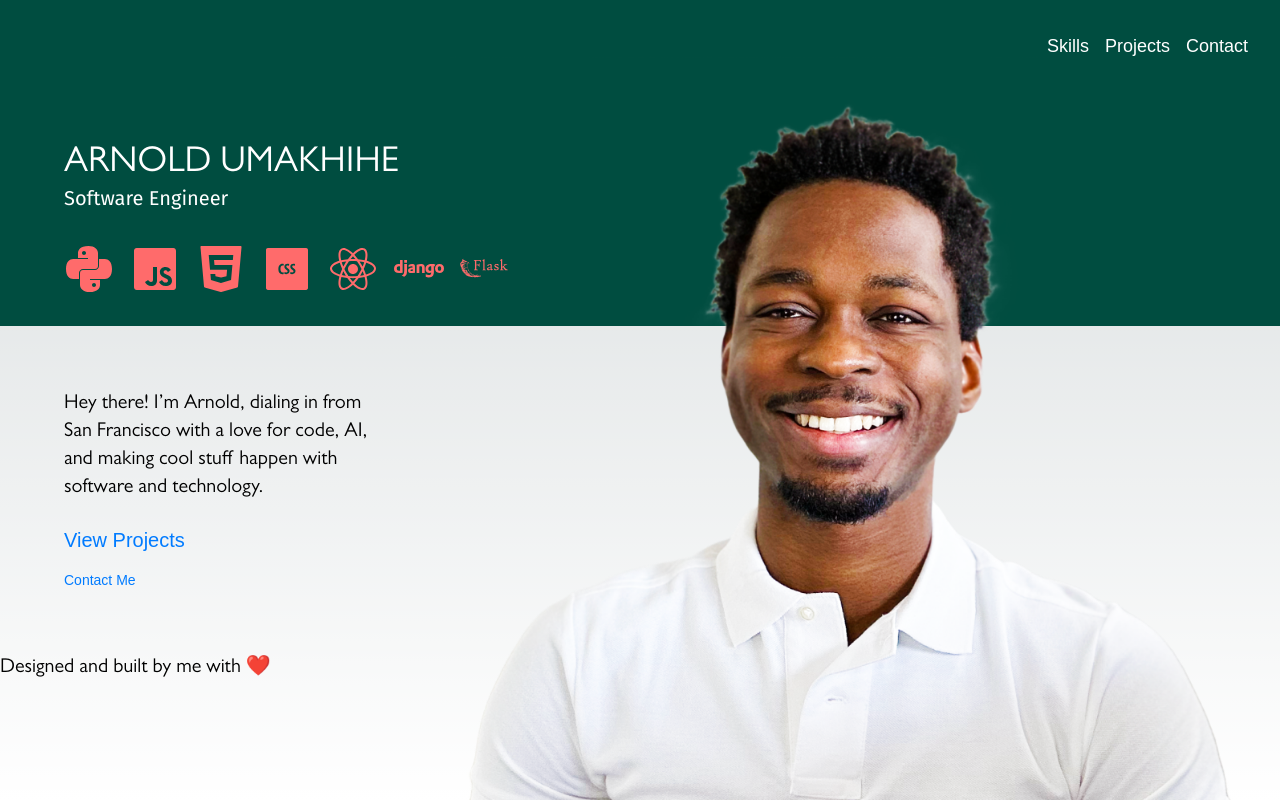
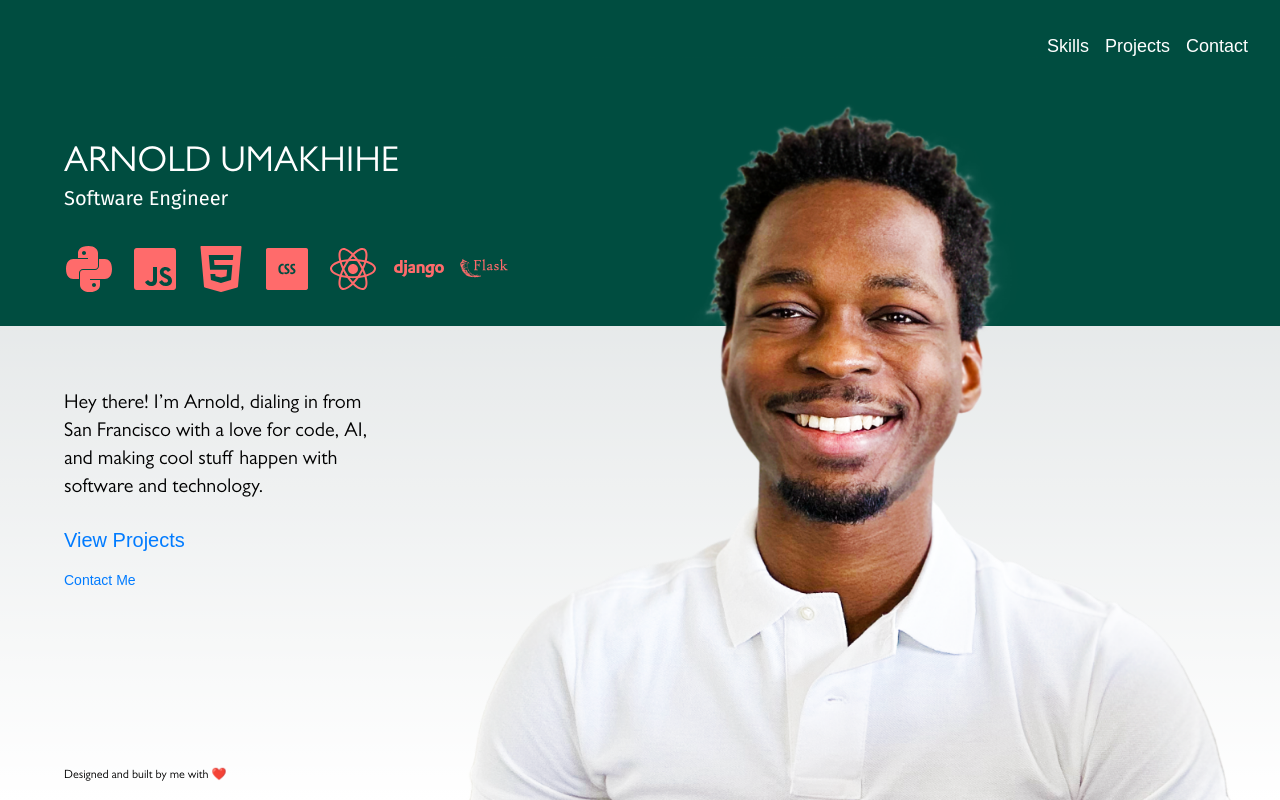
Before and after one commit to classic-arnold/personal-website, a Next.js app: page / in a window 1280 px wide. Built offline with nearby package versions, Linux system fonts and the light colour scheme; a web font is replaced by a local one.

Commit message:
building

```diff
--- a/src/app/page.tsx
+++ b/src/app/page.tsx
@@ -43,8 +43,8 @@ export default function Home() {
         height={928}
         />
       </div>
-      <div>
-        <p>
+      <div className="absolute bottom-0 py-4 mx-16">
+        <p className="text-xs">
           Designed and built by me with ❤️️
         </p>
       </div>
```
